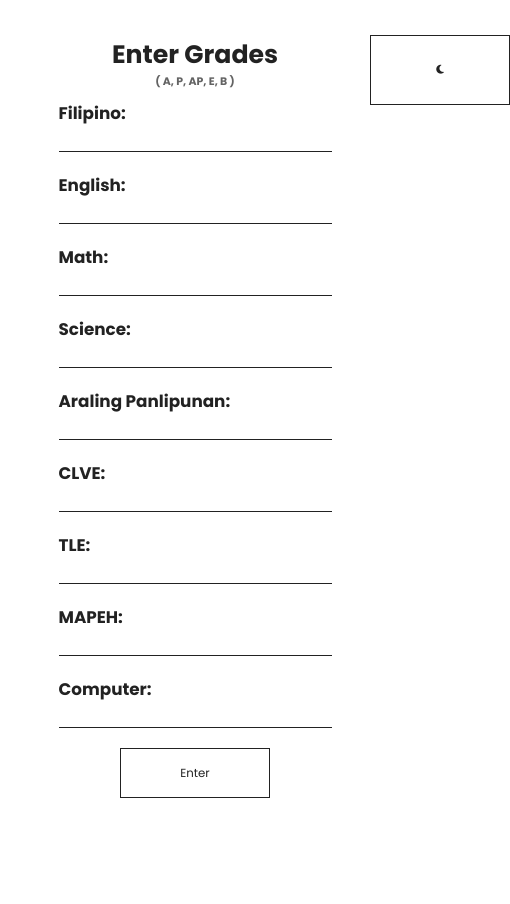
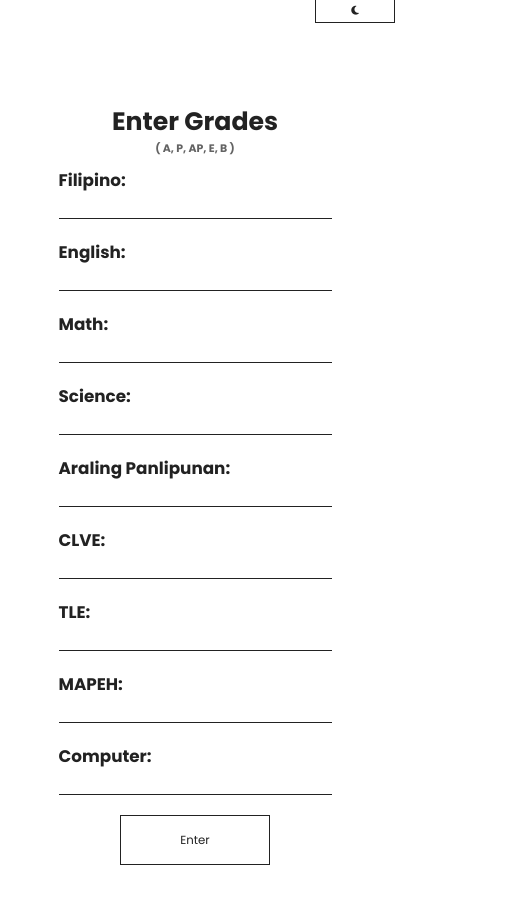
Before and after one commit to mintykiera/grades.github.io, a plain HTML site: page index.html in a window 390 px wide. Shown: the whole page, 510 px wide, since content can reach past the window. Before the commit the page ends 844 px from the top, so only its background shows below. Drawn offline with Linux system fonts and the light colour scheme.

Commit message:
Add files via upload

```diff
--- a/style.css
+++ b/style.css
@@ -99,44 +99,53 @@ button:hover {
   font-family: var(--font);
   color: var(--body-color);
   border: 1px solid var(--body-color);
+  cursor: pointer;
 }
 #dark-mode-btn {
   font-size: 1.3em;
   position: absolute;
-  top: 25px;
-  right: -120px;
-  height: 70px;
-  width: 140px;
-  transition: right 0.5s ease-in-out;
-}
-#dark-mode-btn:hover {
-  position: absolute;
-  top: 25px;
+  top: -2px;
   right: -5px;
-  height: 70px;
-  width: 140px;
-  transition: right 0.5s ease-in-out;
+  height: 35px;
+  width: 200px;
 }
 @media (max-width: 768px) {
   /* Change font size for smaller screens */
+
+  /* width */
+  ::-webkit-scrollbar {
+    width: 0px;
+  }
+
+  /* Track */
+  ::-webkit-scrollbar-track {
+    background: transparent;
+  }
+
+  /* Handle */
+  ::-webkit-scrollbar-thumb {
+    background: #222;
+  }
   html,
   body {
+    padding-top: 3rem;
+    padding-bottom: 5rem;
     font-size: 0.7rem;
     text-align: center;
     width: 100vw;
     height: 100vh;
     overflow-x: hidden;
+    overflow-y: scroll;
   }
 
-  /* #dark-mode-btn {
-    font-size: 1.5em;
+  #dark-mode-btn {
+    font-size: 1.3em;
     position: absolute;
-    top: 25px;
-    right: -120px;
-    height: 35px;
-    width: 70px;
-    transition: right 0.5s ease-in-out;
-  } */
+    top: -12px;
+    right: -5px;
+    height: 25px;
+    width: 80px;
+  }
 
   .final {
     width: 70%;
```
